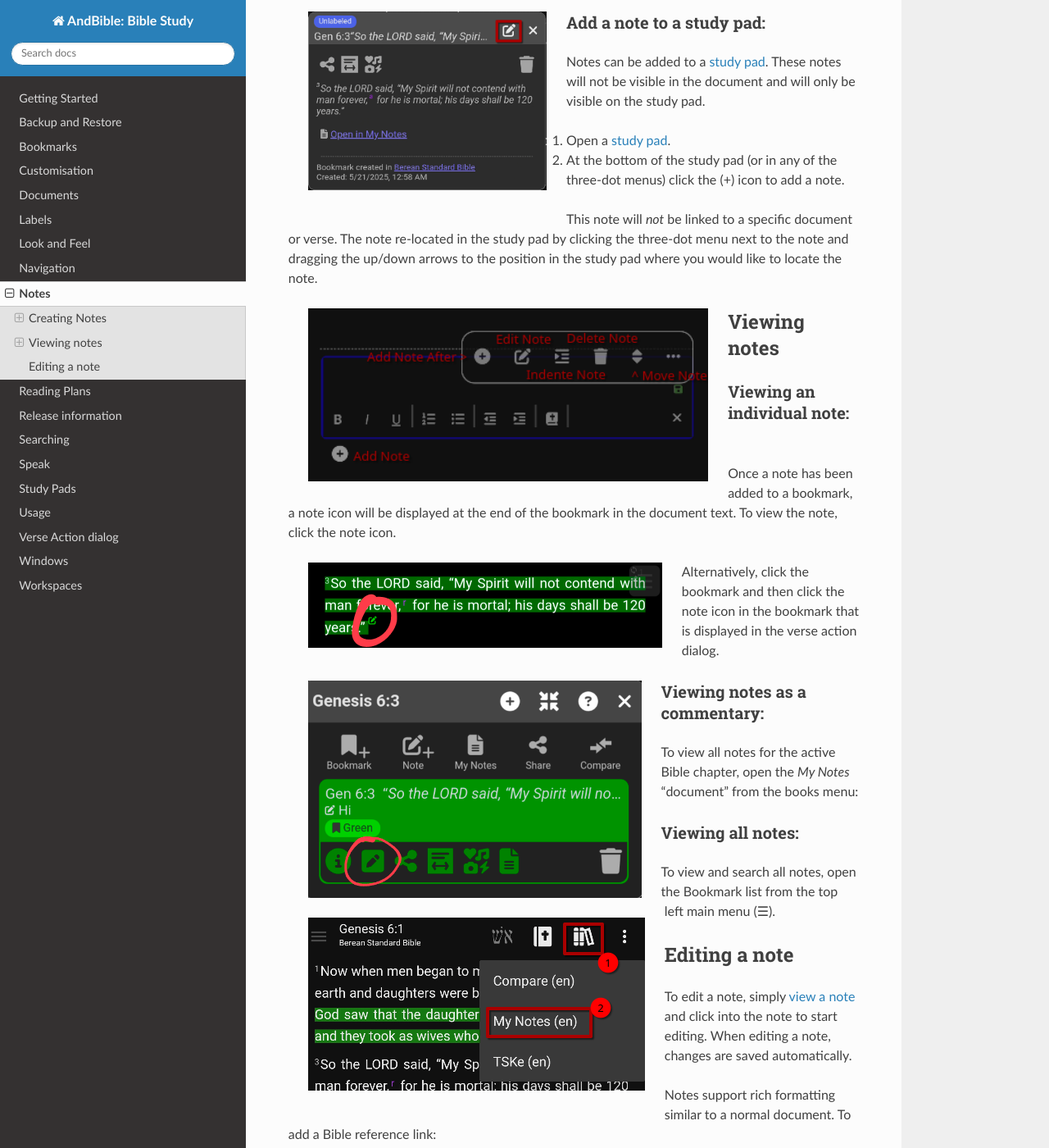
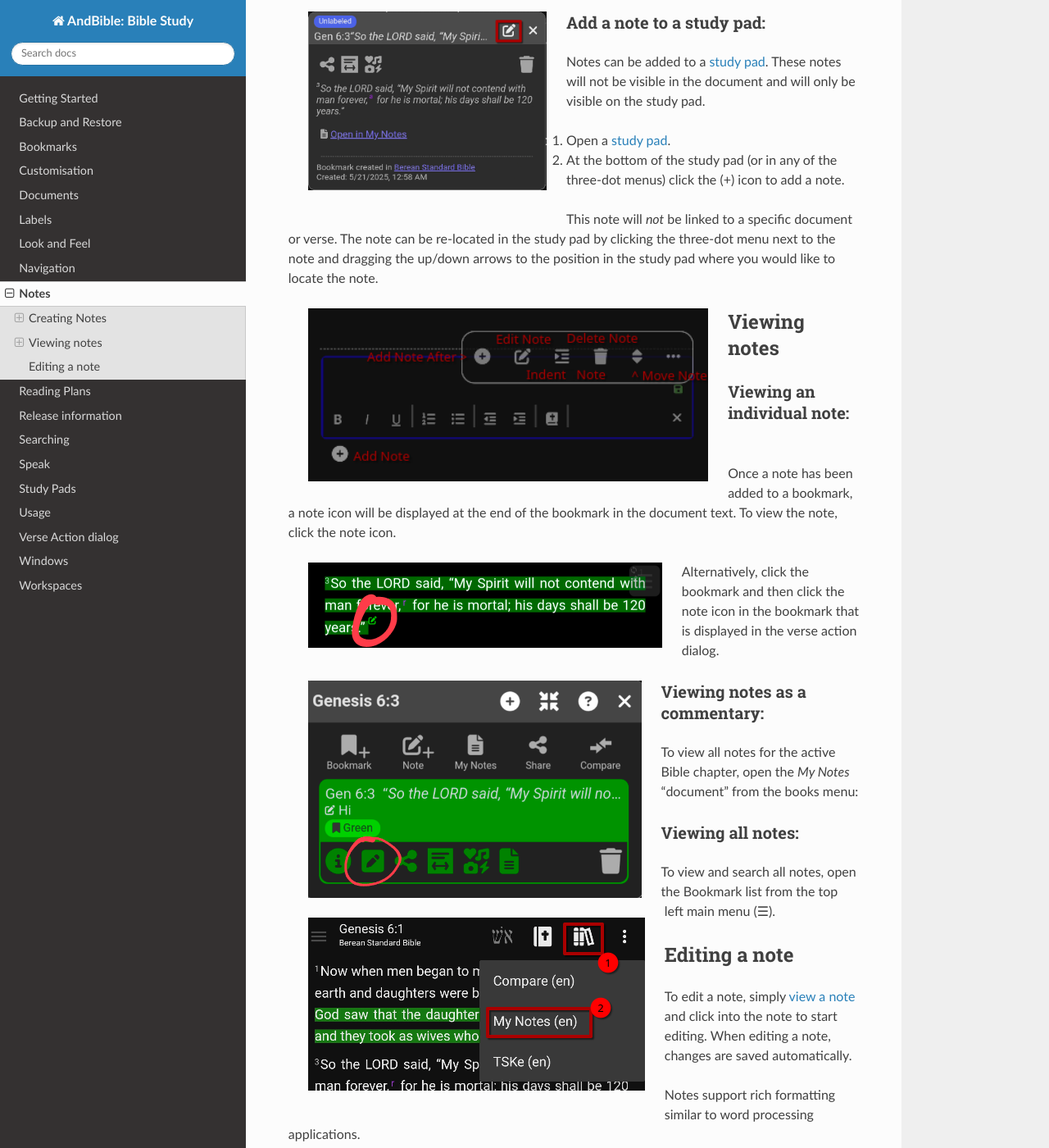
Before and after one commit to AndBible/docs, a Sphinx documentation site: the page built from docs/source/notes.rst, in a window 1280 px wide and 1400 px high, scrolled down 1226 px. Shown: the whole window at 82% size. Built offline with Sphinx 7.4.7 and the Read the Docs theme 3.1.0, drawn with Linux system fonts in a browser that asks for light colours; pages that are not in the unit, such as notebooks, are missing from menus; some of the changed text lies outside the part shown.

Commit message:
Fix typo & clarify  word processor applications

```diff
--- a/docs/source/notes.rst
+++ b/docs/source/notes.rst
@@ -59,9 +59,9 @@
    icon to add a note.
 
 This note will `not` be linked to a specific document or verse.
-The note re-located in the study pad by clicking the three-dot menu next to the
-note and dragging the up/down arrows to the position in the study pad where you
-would like to locate the note.
+The note can be re-located in the study pad by clicking the three-dot menu next
+to the note and dragging the up/down arrows to the position in the study pad
+where you would like to locate the note.
 
   .. image:: ./images/study_pad_notes.png
     :align: left
@@ -110,8 +110,8 @@
 To edit a note, simply :ref:`view a note<notes:viewing an individual note:>`
 and click into the note to start editing. When editing a note, changes are saved automatically.
 
+Notes support rich formatting similar to word processing applications.
 
-Notes support rich formatting similar to a normal document.
 To add a Bible reference link:
 
   - Click the Bible icon and type a Bible reference.
```
Also changed, not shown: docs/source/images/study_pad_notes.png.
